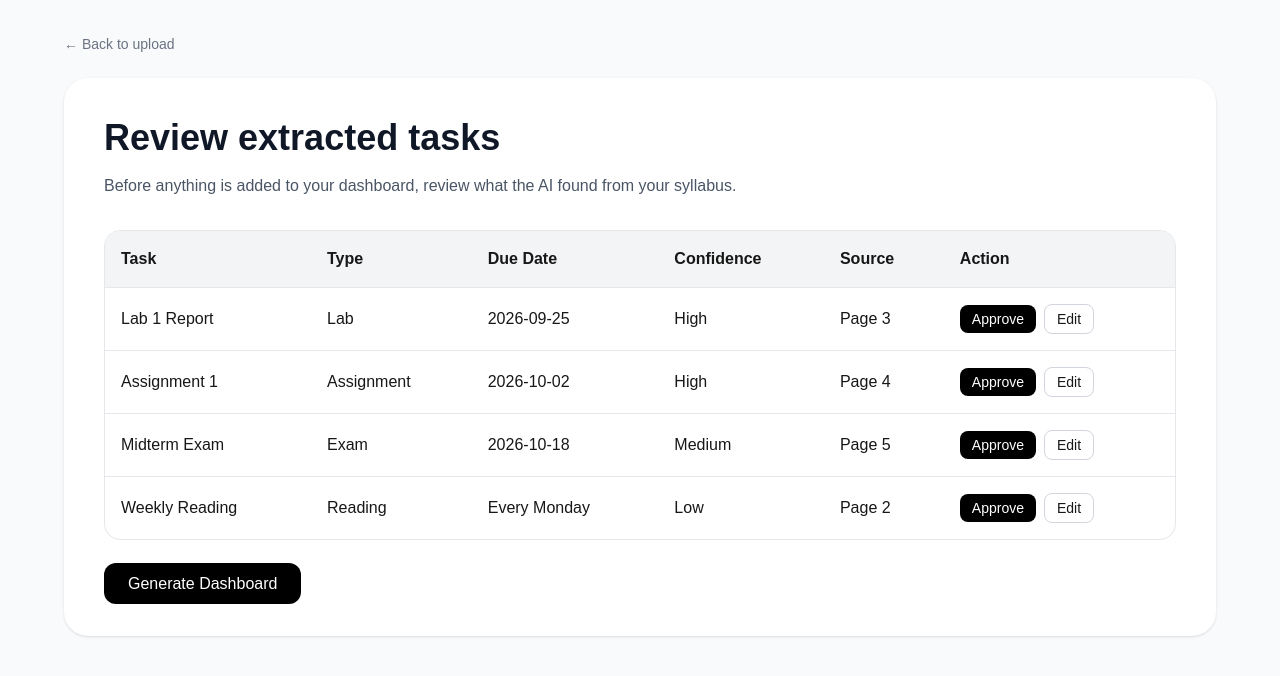
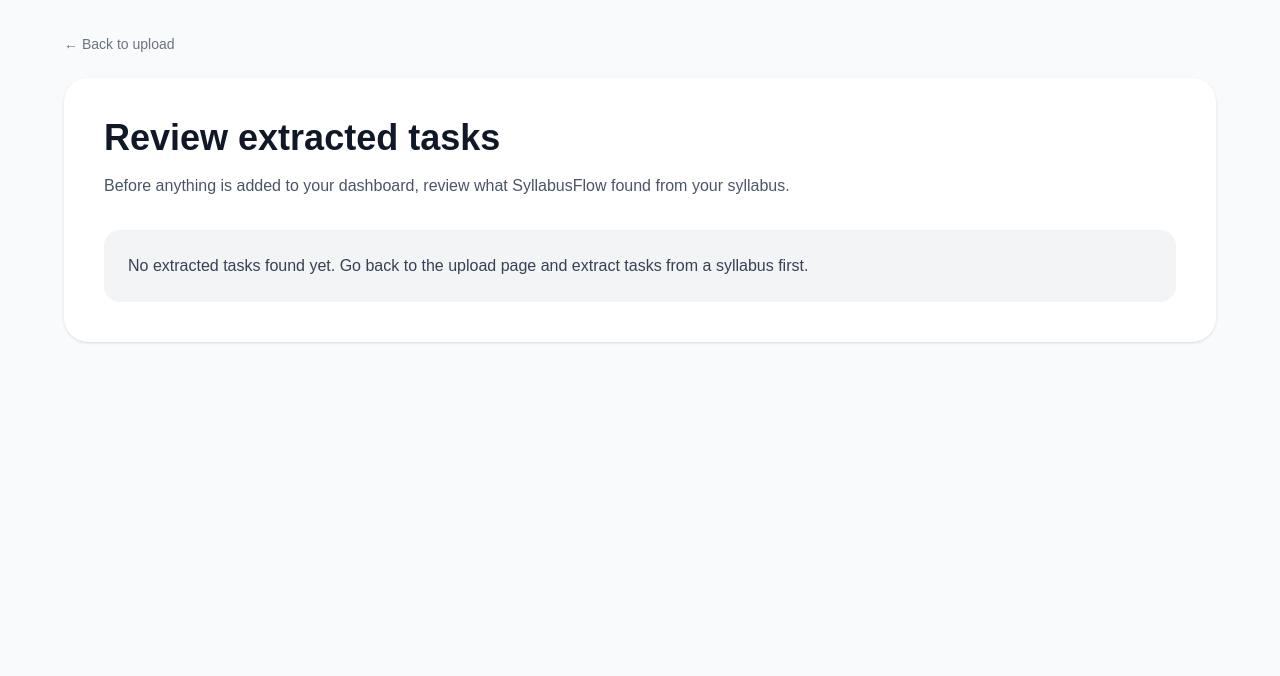
Before and after one commit to navjotjaswal30/syllabusflow, a Next.js app: page /review in a window 1280 px wide. Shown: the top 676 px of the page. Built offline with nearby package versions, Linux system fonts and the light colour scheme.

Commit message:
Connect uploaded tasks to review page

```diff
--- a/app/review/page.tsx
+++ b/app/review/page.tsx
@@ -1,37 +1,28 @@
+"use client";
+
+import { useEffect, useState } from "react";
 import Link from "next/link";
 
-const extractedTasks = [
-  {
-    title: "Lab 1 Report",
-    type: "Lab",
-    dueDate: "2026-09-25",
-    confidence: "High",
-    source: "Page 3",
-  },
-  {
-    title: "Assignment 1",
-    type: "Assignment",
-    dueDate: "2026-10-02",
-    confidence: "High",
-    source: "Page 4",
-  },
-  {
-    title: "Midterm Exam",
-    type: "Exam",
-    dueDate: "2026-10-18",
-    confidence: "Medium",
-    source: "Page 5",
-  },
-  {
-    title: "Weekly Reading",
-    type: "Reading",
-    dueDate: "Every Monday",
-    confidence: "Low",
-    source: "Page 2",
-  },
-];
+type Task = {
+  title: string;
+  type: string;
+  dueDate: string;
+  confidence: string;
+  source: string;
+  status: string;
+};
 
 export default function ReviewPage() {
+  const [tasks, setTasks] = useState<Task[]>([]);
+
+  useEffect(() => {
+    const savedTasks = localStorage.getItem("syllabusflow_tasks");
+
+    if (savedTasks) {
+      setTasks(JSON.parse(savedTasks));
+    }
+  }, []);
+
   return (
     <main className="min-h-screen bg-gray-50 p-8">
       <section className="mx-auto max-w-6xl">
@@ -45,10 +36,18 @@ export default function ReviewPage() {
           </h1>
 
           <p className="mb-8 text-gray-600">
-            Before anything is added to your dashboard, review what the AI found
-            from your syllabus.
+            Before anything is added to your dashboard, review what SyllabusFlow
+            found from your syllabus.
           </p>
 
+          {tasks.length === 0 ? (
+            <div className="rounded-2xl bg-gray-100 p-6">
+              <p className="text-gray-700">
+                No extracted tasks found yet. Go back to the upload page and
+                extract tasks from a syllabus first.
+              </p>
+            </div>
+          ) : (
             <div className="overflow-hidden rounded-2xl border border-gray-200">
               <table className="w-full text-left">
                 <thead className="bg-gray-100">
@@ -63,7 +62,7 @@ export default function ReviewPage() {
                 </thead>
 
                 <tbody>
-                {extractedTasks.map((task) => (
+                  {tasks.map((task) => (
                     <tr key={task.title} className="border-t border-gray-200">
                       <td className="p-4 font-medium">{task.title}</td>
                       <td className="p-4">{task.type}</td>
@@ -83,7 +82,9 @@ export default function ReviewPage() {
                 </tbody>
               </table>
             </div>
+          )}
 
+          {tasks.length > 0 && (
             <div className="mt-8">
               <Link
                 href="/dashboard"
@@ -92,6 +93,7 @@ export default function ReviewPage() {
                 Generate Dashboard
               </Link>
             </div>
+          )}
         </div>
       </section>
     </main>
--- a/app/upload/page.tsx
+++ b/app/upload/page.tsx
@@ -141,6 +141,20 @@ export default function UploadPage() {
             </div>
         )}
 
+        {tasks.length > 0 && (
+            <div className="mt-6">
+                <button
+                    onClick={() => {
+                        localStorage.setItem("syllabusflow_tasks", JSON.stringify(tasks));
+                        window.location.href = "/review";
+                    }}
+                    className="rounded-xl bg-black px-6 py-3 font-medium text-white"
+                >
+                    Continue to Review
+                </button>
+            </div>
+        )}
+
         {extractedText && (
           <div className="mt-8 rounded-3xl bg-white p-8 shadow-sm">
             <h2 className="mb-2 text-2xl font-bold text-gray-900">
```
Lines whose indentation alone changed are shown as unchanged.
